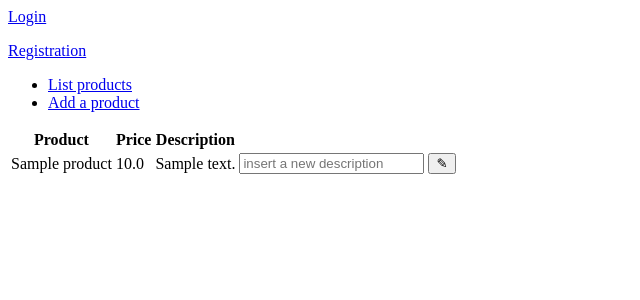
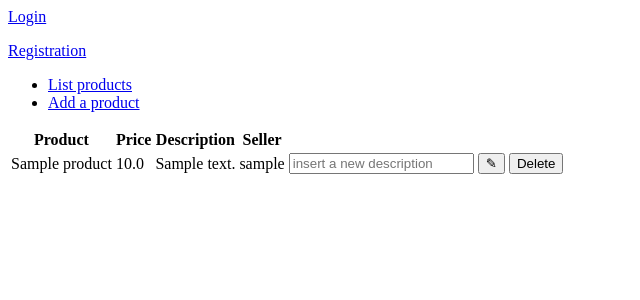
Before and after one commit to parissak/Verkkokauppa, a Flask app: page /products in a window 1280 px wide. Shown: the top 300 px of the page, without its empty margins (0-640 px from the left). Run offline with Flask 2, Linux system fonts and the light colour scheme; tables that the repository leaves empty hold one stand-in row (values such as "Sample post").

Commit message:
käyttäjän ja tuotteen yhdistäminen, toiminnallisuus tuotteen poistamiseen

```diff
--- a/application/auth/models.py
+++ b/application/auth/models.py
@@ -12,6 +12,8 @@ class User(db.Model):
     name = db.Column(db.String(144), nullable=False)
     username = db.Column(db.String(144), nullable=False)
     password = db.Column(db.String(144), nullable=False)
+
+    products = db.relationship("Product", backref='account', lazy=True)
 
     def __init__(self, name, username, password):
         self.name = name
--- a/application/products/models.py
+++ b/application/products/models.py
@@ -7,6 +7,8 @@ class Product(db.Model):
     price = db.Column(db.Float, nullable=False)
     description = db.Column(db.String(144), nullable=False)
 
+    account_id = db.Column(db.Integer, db.ForeignKey('account.id'), nullable=False)
+
     def __init__(self, name, price, description):
         self.name = name
         self.price = price
--- a/application/products/views.py
+++ b/application/products/views.py
@@ -1,4 +1,5 @@
 from flask import redirect, render_template, request, url_for
+from flask_login import login_required, current_user
 
 from application import app, db
 from application.products.models import Product
@@ -13,6 +14,15 @@ def products_index():
 @app.route("/products/new/")
 def products_form():
     return render_template("products/new.html", form = ProductForm())
+
+# delete
+@app.route("/products/<product_id>/", methods=["POST"])
+def products_delete(product_id):
+    product = Product.query.get(product_id)
+    db.session.delete(product)
+    db.session().commit()
+
+    return redirect(url_for("products_index"))
 
 # change description
 @app.route("/products/<product_id>/", methods=["POST"])
@@ -37,6 +47,7 @@ def products_create():
 
     product = Product(form.name.data, form.price.data,
     form.description.data)
+    product.account_id = current_user.id
 
     db.session().add(product)
     db.session().commit()
--- a/application/templates/products/list.html
+++ b/application/templates/products/list.html
@@ -6,12 +6,15 @@
     <th>Product</th>
     <th>Price</th>
     <th>Description</th>
+    <th>Seller</th>
   </tr>
   {% for product in products %}
   <tr>
     <td>{{ product.name }}</td>
     <td>{{ product.price }}</td>
     <td>{{ product.description }}</td>
+    <td>{{ product.account.username }}</td>
+
     <td>
       <form method="POST" action="{{ url_for('products_set_description',
       product_id=product.id) }}">
@@ -19,6 +22,13 @@
         <input type="submit" value=&#9998; />
       </form>
     </td>
+
+    <td>
+      <form method="POST" action="{{ url_for('products_delete',
+      product_id=product.id) }}">
+        <button type="submit" value="Delete">Delete</button>
+      </form>
+    </td>
   </tr>
   {% endfor %}
 </table>
```
